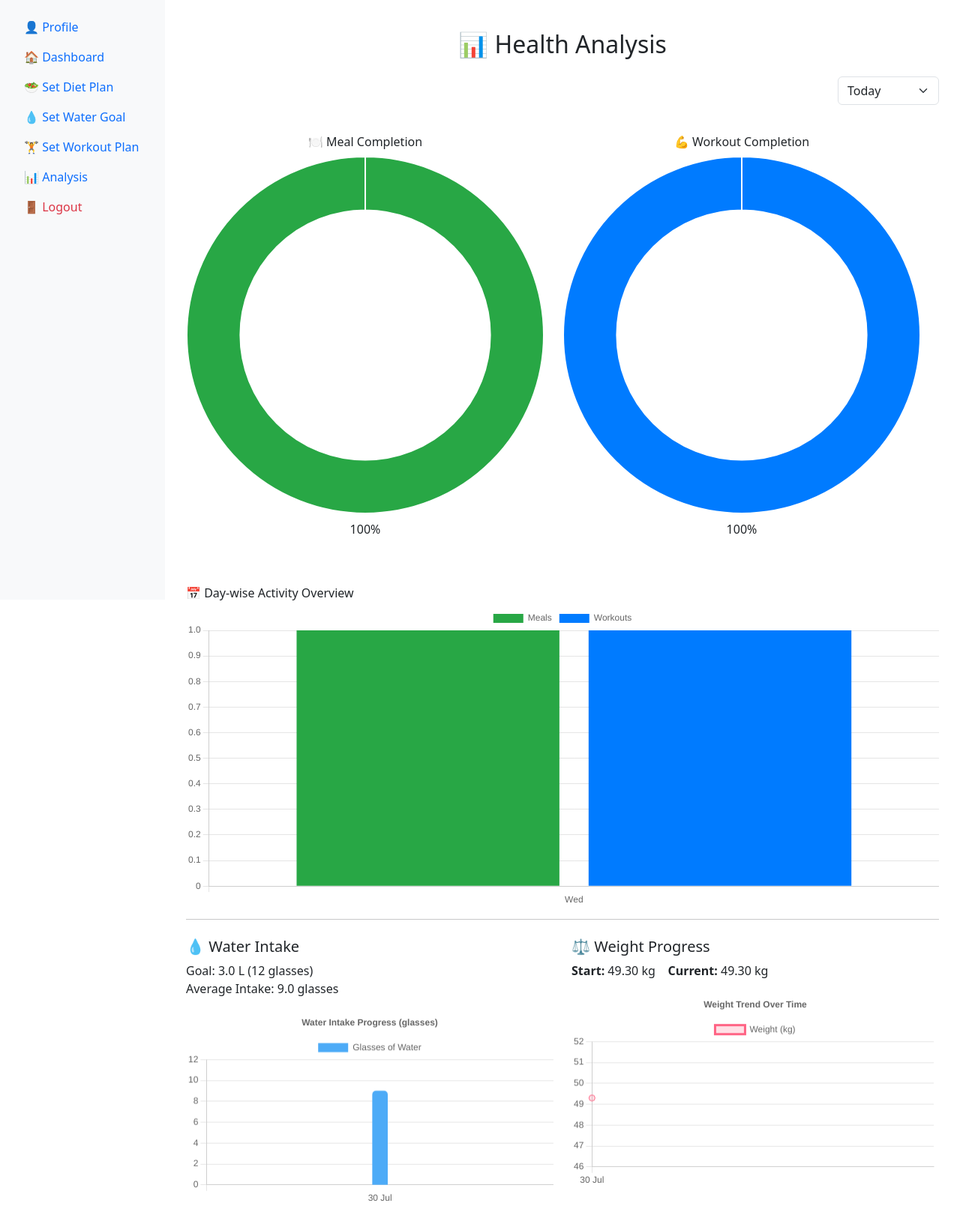
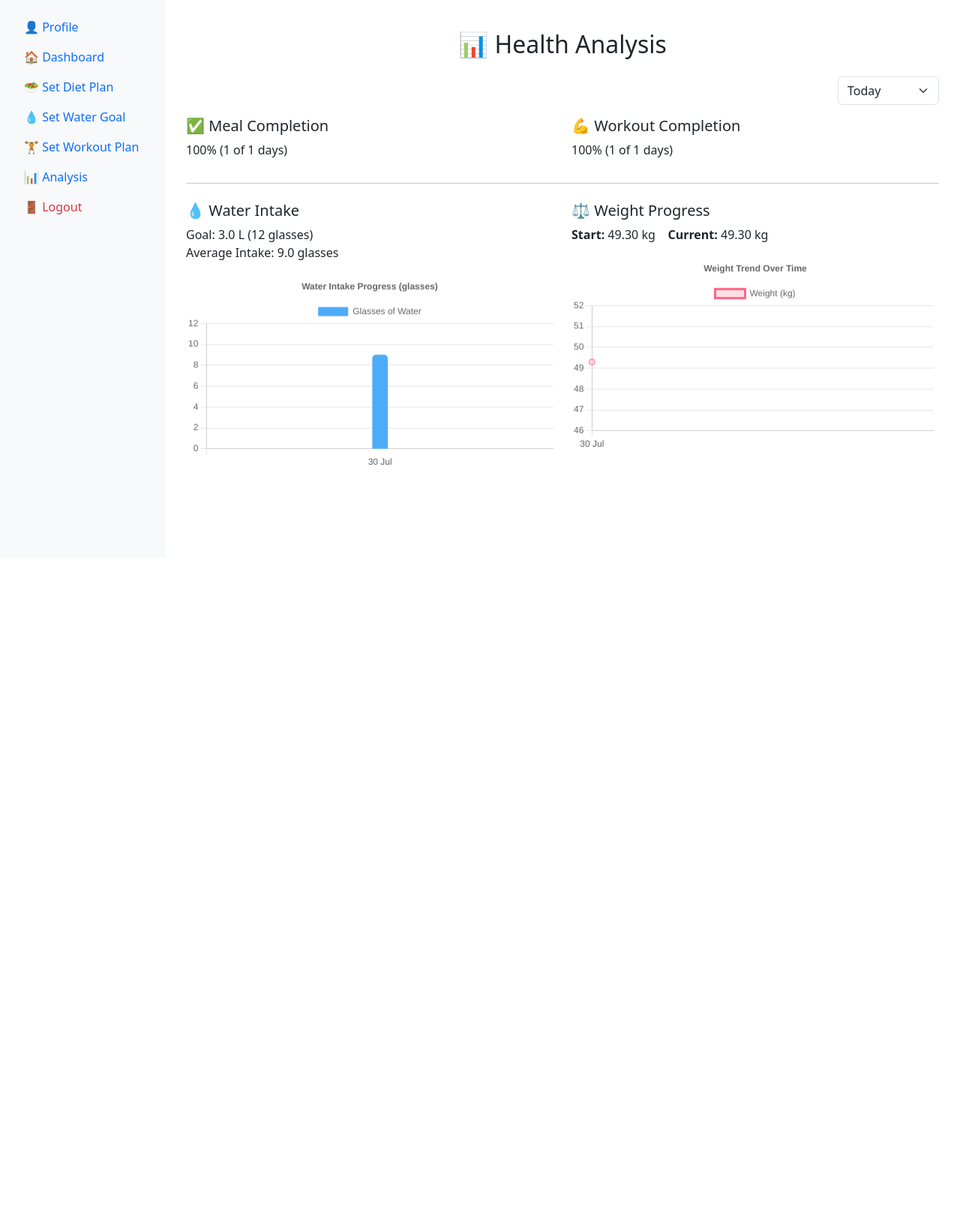
Before and after one commit to priyankaaurade1/fittrackme, a Django app: page /fit/analysis/ in a window 1280 px wide. Shown: the part 56-1681 px from the top of the page at 75% size. After the commit the page ends 677 px from the top, so only its background shows below. Run offline with Django 5.2, Linux system fonts and the light colour scheme; a user stored in the database is signed in; data comes from the database, SQL or seed files in the repository; both versions use the stored data as it was after the commit.

Commit message:
small changes

```diff
--- a/fit/templates/analysis.html
+++ b/fit/templates/analysis.html
@@ -13,23 +13,14 @@
   </form>
 
   <div class="row">
-    <div class="row mt-4">
-        <div class="col-md-6 text-center">
-            <h6>🍽️ Meal Completion</h6>
-            <canvas id="mealProgressChart"></canvas>
-            <p class="mt-2">{{ meal_completion_percent }}%</p>
-        </div>
-        <div class="col-md-6 text-center">
-            <h6>💪 Workout Completion</h6>
-            <canvas id="workoutProgressChart"></canvas>
-            <p class="mt-2">{{ workout_completion_percent }}%</p>
-        </div>
-        </div>
-
-        <div class="mt-5">
-        <h6>📅 Day-wise Activity Overview</h6>
-        <canvas id="completionBarChart" height="120"></canvas>
-        </div>
+    <div class="col-md-6">
+      <h5>✅ Meal Completion</h5>
+      <p>{{ meal_completion_percent }}% ({{ meal_completed_days }} of {{ total_days }} days)</p>
+    </div>
+    <div class="col-md-6">
+      <h5>💪 Workout Completion</h5>
+      <p>{{ workout_completion_percent }}% ({{ workout_days }} of {{ total_days }} days)</p>
+    </div>
   </div>
 
   <hr>
@@ -40,7 +31,7 @@
       <p>
         Goal: {{ water_goal_liters }} L ({{ water_goal_glasses }} glasses)<br>
         Average Intake: {{ average_water }} glasses
-      </p>
+        </p>
       <canvas id="waterChart" height="160"></canvas>
     </div>
 
@@ -56,8 +47,7 @@
 <script>
   const waterCtx = document.getElementById('waterChart').getContext('2d');
   const weightCtx = document.getElementById('weightChart').getContext('2d');
-  const mealProgressCtx = document.getElementById('mealProgressChart').getContext('2d');
-  const workoutProgressCtx = document.getElementById('workoutProgressChart').getContext('2d');
+
   new Chart(waterCtx, {
     type: 'bar',
     data: {
@@ -117,65 +107,5 @@
       }
     }
   });
-  new Chart(mealProgressCtx, {
-  type: 'doughnut',
-  data: {
-    labels: ['Completed', 'Remaining'],
-    datasets: [{
-      data: [{{ workout_completion_percent }}, {{ workout_remaining_percent }}],
-      backgroundColor: ['#28a745', '#e0e0e0']
-    }]
-  },
-  options: {
-    cutout: '70%',
-    plugins: {
-      tooltip: { enabled: true },
-      legend: { display: false },
-    }
-  }
-});
-
-new Chart(workoutProgressCtx, {
-  type: 'doughnut',
-  data: {
-    labels: ['Completed', 'Remaining'],
-    datasets: [{
-      data: [{{ workout_completion_percent }}, {{ workout_remaining_percent }}],
-      backgroundColor: ['#007bff', '#e0e0e0']
-    }]
-  },
-  options: {
-    cutout: '70%',
-    plugins: {
-      tooltip: { enabled: true },
-      legend: { display: false },
-    }
-  }
-});
-
-const barCtx = document.getElementById('completionBarChart').getContext('2d');
-new Chart(barCtx, {
-  type: 'bar',
-  data: {
-    labels: {{ bar_labels|safe }},  // e.g., ['Mon', 'Tue', ...]
-    datasets: [
-      {
-        label: 'Meals',
-        data: {{ meal_bar_data|safe }},
-        backgroundColor: '#28a745'
-      },
-      {
-        label: 'Workouts',
-        data: {{ workout_bar_data|safe }},
-        backgroundColor: '#007bff'
-      }
-    ]
-  },
-  options: {
-    scales: {
-      y: { beginAtZero: true, max: 1 }
-    }
-  }
-});
 </script>
 {% endblock %}
--- a/fit/templates/base.html
+++ b/fit/templates/base.html
@@ -49,7 +49,7 @@
     </div>
 
     <!-- Mobile Greeting -->
-    <div class="d-block d-lg-none text-white mt-2">
+    <div class="d-block d-lg-none text-white">
     👋 Hello, {{ user_full_name|default:request.user.username }}
     </div>
 
```
Also changed, not shown: db.sqlite3.
